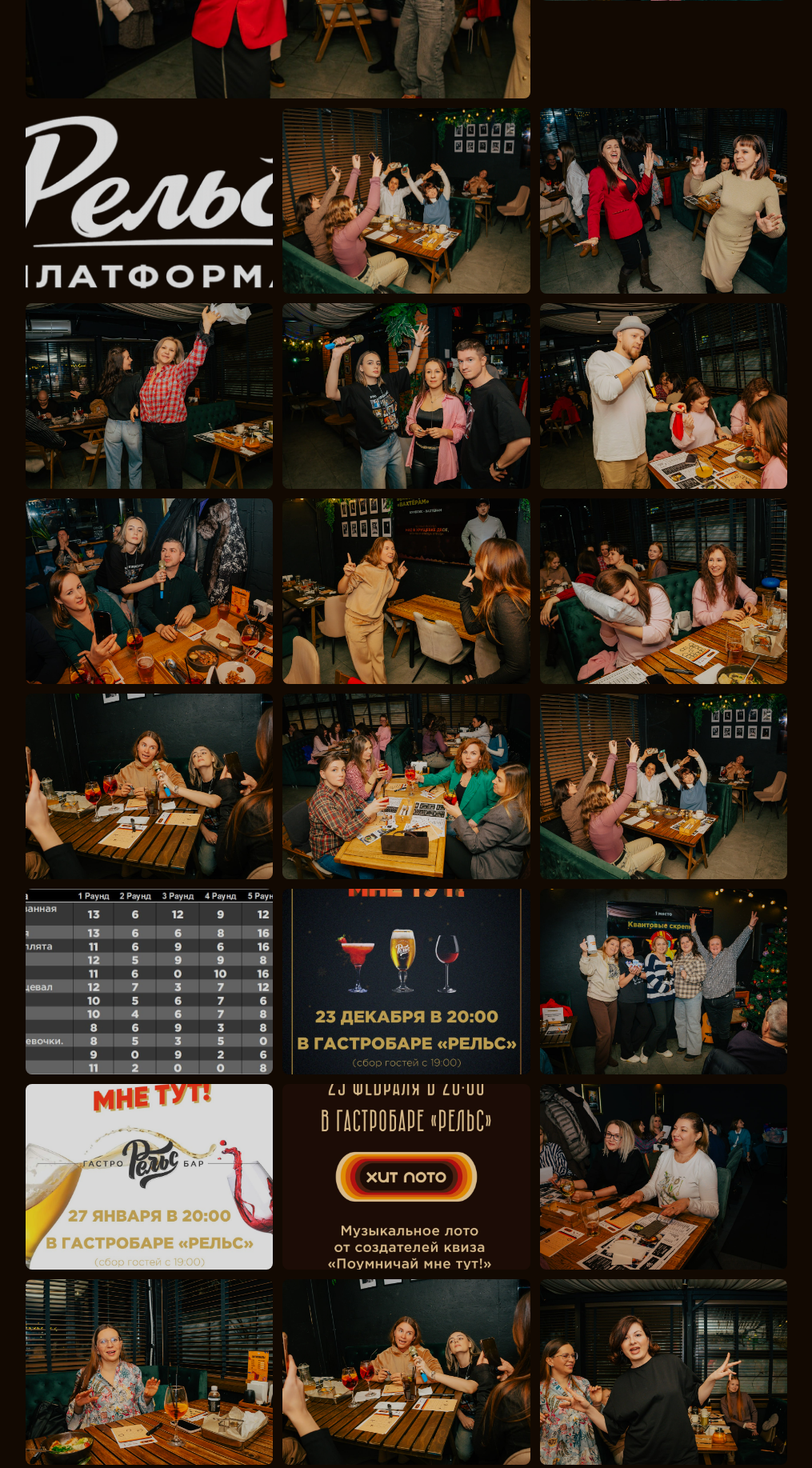
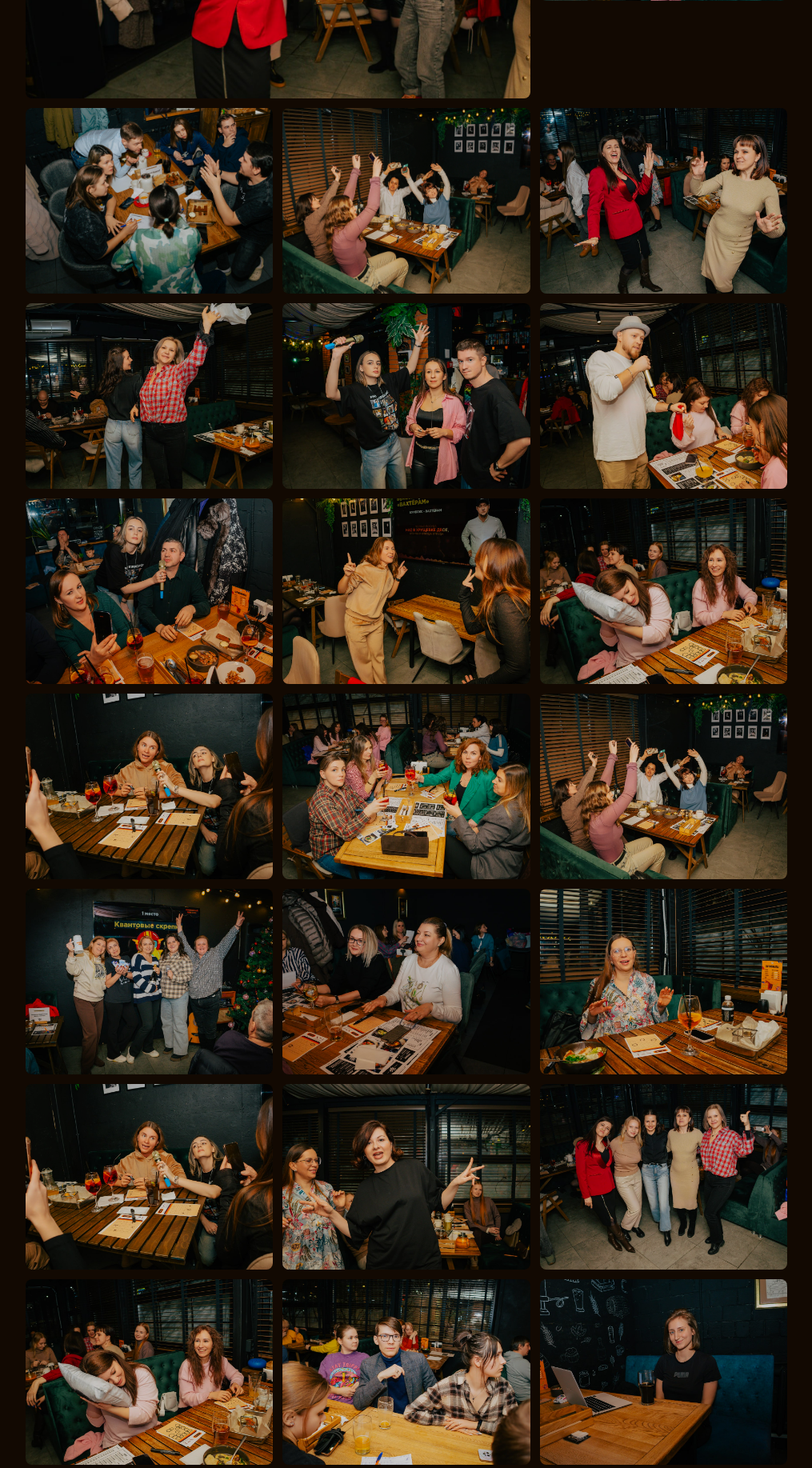
Before and after one commit to Clavdia-coder/quiz-site, a FastAPI app: page / in a window 1280 px wide. Shown: the part 2431-4266 px from the top of the page at 80% size, without its empty margins (132-1147 px from the left). Run offline with FastAPI, Linux system fonts and the light colour scheme.

Commit message:
feat: remove banned photos, update gallery references

```diff
--- a/templates/index.html
+++ b/templates/index.html
@@ -156,7 +156,7 @@
     <div class="gallery-grid">
         <div class="gallery-item gallery-item-large" data-reveal><img src="/static/images/photo_ml6.jpg" alt="Хит лото" loading="lazy"></div>
         <div class="gallery-item" data-reveal><img src="/static/images/photo_ml1.jpg" alt="Хит лото" loading="lazy"></div>
-        <div class="gallery-item" data-reveal><img src="/static/images/photo2.jpg" alt="Поумничай мне тут!" loading="lazy"></div>
+        <div class="gallery-item" data-reveal><img src="/static/images/photo1.jpg" alt="Поумничай мне тут!" loading="lazy"></div>
         <div class="gallery-item" data-reveal><img src="/static/images/photo4.jpg" alt="Квиз" loading="lazy"></div>
         <div class="gallery-item" data-reveal><img src="/static/images/photo_ml9.jpg" alt="Хит лото" loading="lazy"></div>
         <div class="gallery-item" data-reveal><img src="/static/images/photo_ml10.jpg" alt="Хит лото" loading="lazy"></div>
@@ -168,11 +168,7 @@
         <div class="gallery-item"><img src="/static/images/photo_ml13.jpg" alt="Хит лото" loading="lazy"></div>
         <div class="gallery-item"><img src="/static/images/photo_ml14.jpg" alt="Хит лото" loading="lazy"></div>
         <div class="gallery-item"><img src="/static/images/photo_ml15.jpg" alt="Хит лото" loading="lazy"></div>
-        <div class="gallery-item"><img src="/static/images/photo_ml16.jpg" alt="Хит лото" loading="lazy"></div>
-        <div class="gallery-item"><img src="/static/images/photo_ml17.jpg" alt="Хит лото" loading="lazy"></div>
         <div class="gallery-item"><img src="/static/images/photo_ml18.jpg" alt="Хит лото" loading="lazy"></div>
-        <div class="gallery-item"><img src="/static/images/photo_ml19.jpg" alt="Хит лото" loading="lazy"></div>
-        <div class="gallery-item"><img src="/static/images/photo_ml20.jpg" alt="Хит лото" loading="lazy"></div>
         <div class="gallery-item"><img src="/static/images/photo_ml21.jpg" alt="Хит лото" loading="lazy"></div>
         <div class="gallery-item"><img src="/static/images/photo_ml22.jpg" alt="Хит лото" loading="lazy"></div>
         <div class="gallery-item"><img src="/static/images/photo_ml23.jpg" alt="Хит лото" loading="lazy"></div>
@@ -187,7 +183,6 @@
         <div class="gallery-item"><img src="/static/images/photo_ml32.jpg" alt="Хит лото" loading="lazy"></div>
         <div class="gallery-item"><img src="/static/images/photo_ml33.jpg" alt="Хит лото" loading="lazy"></div>
         <div class="gallery-item"><img src="/static/images/photo_ml34.jpg" alt="Хит лото" loading="lazy"></div>
-        <div class="gallery-item"><img src="/static/images/photo_ml35.jpg" alt="Хит лото" loading="lazy"></div>
         <div class="gallery-item"><img src="/static/images/photo_ml36.jpg" alt="Хит лото" loading="lazy"></div>
         <div class="gallery-item"><img src="/static/images/photo_ml37.jpg" alt="Хит лото" loading="lazy"></div>
         <div class="gallery-item"><img src="/static/images/photo_ml38.jpg" alt="Хит лото" loading="lazy"></div>
```
Also changed, not shown: static/images/photo2.jpg (deleted), static/images/photo_ml16.jpg (deleted), static/images/photo_ml17.jpg (deleted), static/images/photo_ml19.jpg (deleted), static/images/photo_ml20.jpg (deleted), static/images/photo_ml35.jpg (deleted).
